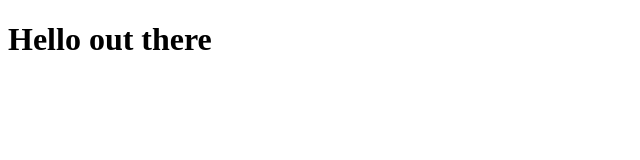
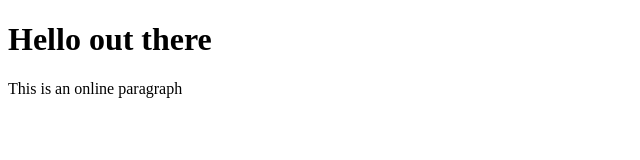
Before and after one commit to annielly/gitDemo, a plain HTML site: page index.html in a window 1280 px wide. Shown: the whole page, without its empty margins (0-640 px from the left). Drawn offline with Linux system fonts and the light colour scheme.

Commit message:
updates to index
added a new paragraph

```diff
--- a/index.html
+++ b/index.html
@@ -8,6 +8,6 @@
 </head>
 <body>
     <h1>Hello out there</h1>
-
+    <p>This is an online paragraph</p>
 </body>
 </html>
```
